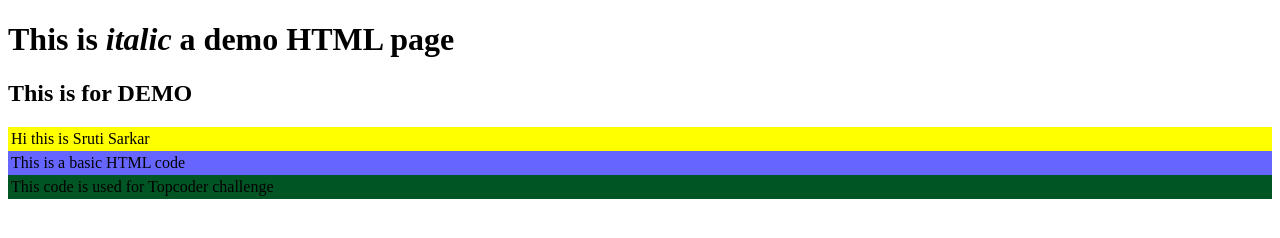
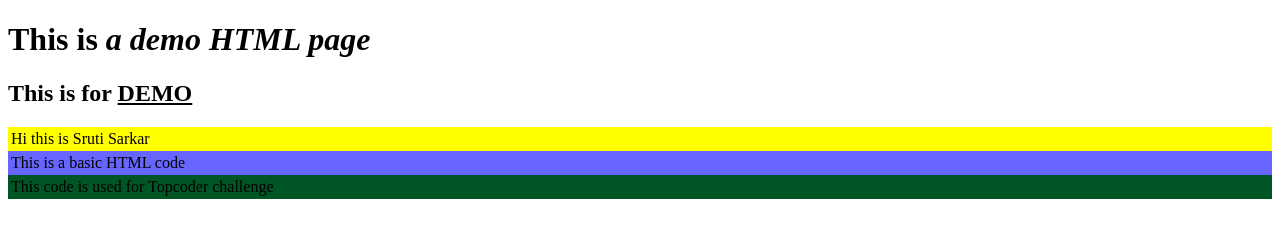
Before and after one commit to srutisarkar/HelloWorldJS, a website: page views/index.html in a window 1280 px wide. Drawn offline with Linux system fonts and the light colour scheme.

Commit message:
Modified Index.html

```diff
--- a/views/index.html
+++ b/views/index.html
@@ -6,8 +6,8 @@
    </head>
 
    <body>
-      <h1>This is <i>italic</i> a demo HTML page</h1>
-      <h2>This is for DEMO</h2>
+      <h1>This is <i>a demo HTML page</i></h1>
+      <h2>This is for <u>DEMO</u></h2>
       <!-- Format 1 - Use color name -->
       <table bgcolor = "yellow" width = "100%">
          <tr>
```
